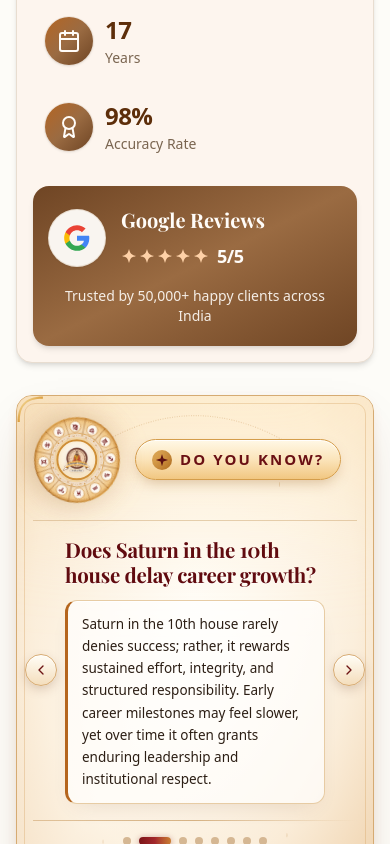
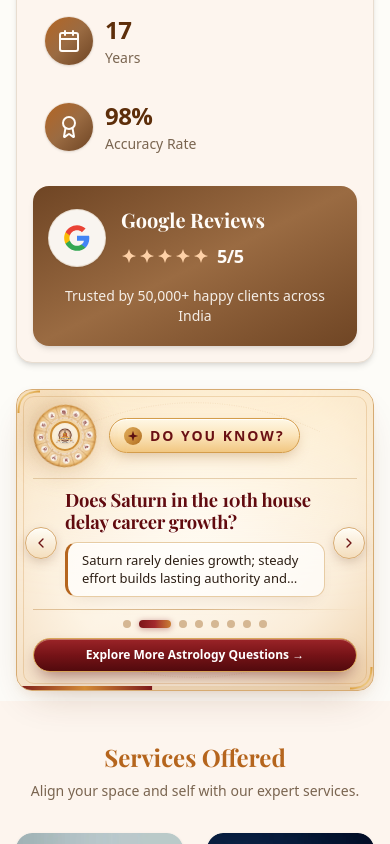
Before and after one commit to astroacharyaganesh/career-page, a React (Vite) app: page / in a window 390 px wide. Shown: the part 1156-2000 px from the top of the page. Built offline with nearby package versions, Linux system fonts and the light colour scheme; a web font is replaced by a local one.

Commit message:
feat(qna): add detailed answers and refine UI styling
Split QnA answers into concise summaries and detailed explanations. Updated the AstrologyQnaSection container and card shadows for a more refined visual appearance.

```diff
--- a/src/components/home/AstrologyQnaSection.tsx
+++ b/src/components/home/AstrologyQnaSection.tsx
@@ -236,7 +236,7 @@ export const AstrologyQnaSection: React.FC<AstrologyQnaSectionProps> = ({ onOpen
     <section
       id="astrology-qna"
       aria-label="Do You Know Astrology Insights"
-      className="w-full bg-background py-4 sm:py-6"
+      className="w-full bg-background py-2.5 sm:py-4"
     >
       <div className="w-full max-w-[1536px] mx-auto px-4 sm:px-6 lg:px-8">
         <article
@@ -244,7 +244,7 @@ export const AstrologyQnaSection: React.FC<AstrologyQnaSectionProps> = ({ onOpen
           onMouseLeave={() => setIsPaused(false)}
           onFocus={() => setIsPaused(true)}
           onBlur={() => setIsPaused(false)}
-          className="group relative w-full overflow-hidden rounded-2xl border border-[#d6ab72] bg-gradient-to-br from-[#f3d8b4] via-[#fdf4e6] to-[#efd1aa] shadow-[0_20px_48px_-18px_rgba(92,42,14,0.26),0_4px_14px_-4px_rgba(181,101,29,0.14)] transition-shadow duration-300 hover:shadow-[0_24px_56px_-16px_rgba(92,42,14,0.32)]"
+          className="group relative w-full overflow-hidden rounded-2xl border border-[#d6ab72] bg-gradient-to-br from-[#f3d8b4] via-[#fdf4e6] to-[#efd1aa] shadow-[0_16px_38px_-16px_rgba(92,42,14,0.24),0_4px_12px_-4px_rgba(181,101,29,0.12)] transition-shadow duration-300 hover:shadow-[0_20px_46px_-14px_rgba(92,42,14,0.3)]"
         >
           {/* Warm Illuminated Center Luminance + Soft Celestial Ambient Glows */}
           <div
@@ -253,36 +253,36 @@ export const AstrologyQnaSection: React.FC<AstrologyQnaSectionProps> = ({ onOpen
           />
           <div
             aria-hidden="true"
-            className="pointer-events-none absolute -top-24 left-1/2 -translate-x-1/2 h-48 w-[520px] rounded-full bg-[#ffe6b8]/45 blur-3xl"
+            className="pointer-events-none absolute -top-20 left-1/2 -translate-x-1/2 h-40 w-[480px] rounded-full bg-[#ffe6b8]/45 blur-3xl"
           />
 
           {/* Subtle Inner Manuscript Filigree Double Frame */}
           <div
             aria-hidden="true"
-            className="pointer-events-none absolute inset-[7px] rounded-[11px] border border-[#d4a15e]/35"
+            className="pointer-events-none absolute inset-[6px] rounded-[11px] border border-[#d4a15e]/35"
           />
 
           {/* Subtle Celestial Constellation Arcs & Twinkling Star Points */}
           <svg
             aria-hidden="true"
-            viewBox="0 0 1200 320"
+            viewBox="0 0 1200 260"
             preserveAspectRatio="none"
             className="pointer-events-none absolute inset-0 h-full w-full opacity-[0.26] text-[#b4742a]"
             fill="none"
           >
-            <path d="M180 42 Q 600 -18 1020 42" stroke="currentColor" strokeWidth="0.7" strokeDasharray="3 5" />
-            <path d="M220 282 Q 600 330 980 282" stroke="currentColor" strokeWidth="0.7" strokeDasharray="3 5" />
-            <circle cx="320" cy="48" r="1.5" fill="currentColor" />
-            <circle cx="885" cy="54" r="1.5" fill="currentColor" />
-            <circle cx="290" cy="272" r="1.4" fill="currentColor" />
-            <circle cx="910" cy="268" r="1.4" fill="currentColor" />
+            <path d="M180 36 Q 600 -14 1020 36" stroke="currentColor" strokeWidth="0.7" strokeDasharray="3 5" />
+            <path d="M220 228 Q 600 270 980 228" stroke="currentColor" strokeWidth="0.7" strokeDasharray="3 5" />
+            <circle cx="320" cy="40" r="1.5" fill="currentColor" />
+            <circle cx="885" cy="46" r="1.5" fill="currentColor" />
+            <circle cx="290" cy="222" r="1.4" fill="currentColor" />
+            <circle cx="910" cy="218" r="1.4" fill="currentColor" />
           </svg>
 
           {/* Twinkling 4-Point Celestial Sparkles */}
           <svg
             aria-hidden="true"
             viewBox="0 0 20 20"
-            className="pointer-events-none hidden md:block absolute top-6 left-[27%] h-3 w-3 text-[#d19035] qna-star-twinkle"
+            className="pointer-events-none hidden md:block absolute top-4 left-[27%] h-3 w-3 text-[#d19035] qna-star-twinkle"
             fill="currentColor"
           >
             <path d="M10 0L12.1 7.9L20 10L12.1 12.1L10 20L7.9 12.1L0 10L7.9 7.9L10 0Z" />
@@ -291,7 +291,7 @@ export const AstrologyQnaSection: React.FC<AstrologyQnaSectionProps> = ({ onOpen
             aria-hidden="true"
             viewBox="0 0 20 20"
             style={{ animationDelay: '1.8s' }}
-            className="pointer-events-none hidden md:block absolute top-8 right-[26%] h-2.5 w-2.5 text-[#c9842c] qna-star-twinkle"
+            className="pointer-events-none hidden md:block absolute top-5 right-[26%] h-2.5 w-2.5 text-[#c9842c] qna-star-twinkle"
             fill="currentColor"
           >
             <path d="M10 0L12.1 7.9L20 10L12.1 12.1L10 20L7.9 12.1L0 10L7.9 7.9L10 0Z" />
@@ -301,7 +301,7 @@ export const AstrologyQnaSection: React.FC<AstrologyQnaSectionProps> = ({ onOpen
           <svg
             aria-hidden="true"
             viewBox="0 0 64 64"
-            className="pointer-events-none absolute top-0 left-0 z-20 h-9 w-9 sm:h-12 sm:w-12"
+            className="pointer-events-none absolute top-0 left-0 z-20 h-8 w-8 sm:h-10 sm:w-10"
             fill="none"
           >
             <defs>
@@ -318,7 +318,7 @@ export const AstrologyQnaSection: React.FC<AstrologyQnaSectionProps> = ({ onOpen
           <svg
             aria-hidden="true"
             viewBox="0 0 64 64"
-            className="pointer-events-none absolute bottom-0 right-0 z-20 h-9 w-9 sm:h-12 sm:w-12"
+            className="pointer-events-none absolute bottom-0 right-0 z-20 h-8 w-8 sm:h-10 sm:w-10"
             fill="none"
           >
             <defs>
@@ -337,32 +337,32 @@ export const AstrologyQnaSection: React.FC<AstrologyQnaSectionProps> = ({ onOpen
             type="button"
             onClick={handlePrev}
             aria-label="Previous astrology question"
-            className="hidden md:inline-flex absolute left-2.5 lg:left-4 top-1/2 -translate-y-1/2 z-30 h-9 w-9 lg:h-10 lg:w-10 items-center justify-center rounded-full border border-[#d6aa72] bg-gradient-to-b from-[#fffdf7]/95 to-[#f3dcba]/95 backdrop-blur-2xs text-[#6d1414] shadow-[0_6px_16px_-4px_rgba(92,42,14,0.25),inset_0_1px_0_rgba(255,255,255,0.9)] hover:scale-105 hover:border-[#b97728] hover:from-[#fff9eb] hover:to-[#ecc792] active:scale-95 transition-all cursor-pointer focus-visible:outline-2 focus-visible:outline-offset-2 focus-visible:outline-[#6d1414]"
+            className="hidden md:inline-flex absolute left-2.5 lg:left-4 top-1/2 -translate-y-1/2 z-30 h-8 w-8 lg:h-9 lg:w-9 items-center justify-center rounded-full border border-[#d6aa72] bg-gradient-to-b from-[#fffdf7]/95 to-[#f3dcba]/95 backdrop-blur-2xs text-[#6d1414] shadow-[0_6px_16px_-4px_rgba(92,42,14,0.25),inset_0_1px_0_rgba(255,255,255,0.9)] hover:scale-105 hover:border-[#b97728] hover:from-[#fff9eb] hover:to-[#ecc792] active:scale-95 transition-all cursor-pointer focus-visible:outline-2 focus-visible:outline-offset-2 focus-visible:outline-[#6d1414]"
           >
-            <ChevronLeft className="w-4.5 h-4.5" />
+            <ChevronLeft className="w-4 h-4" />
           </button>
 
           <button
             type="button"
             onClick={handleNext}
             aria-label="Next astrology question"
-            className="hidden md:inline-flex absolute right-2.5 lg:right-4 top-1/2 -translate-y-1/2 z-30 h-9 w-9 lg:h-10 lg:w-10 items-center justify-center rounded-full border border-[#d6aa72] bg-gradient-to-b from-[#fffdf7]/95 to-[#f3dcba]/95 backdrop-blur-2xs text-[#6d1414] shadow-[0_6px_16px_-4px_rgba(92,42,14,0.25),inset_0_1px_0_rgba(255,255,255,0.9)] hover:scale-105 hover:border-[#b97728] hover:from-[#fff9eb] hover:to-[#ecc792] active:scale-95 transition-all cursor-pointer focus-visible:outline-2 focus-visible:outline-offset-2 focus-visible:outline-[#6d1414]"
+            className="hidden md:inline-flex absolute right-2.5 lg:right-4 top-1/2 -translate-y-1/2 z-30 h-8 w-8 lg:h-9 lg:w-9 items-center justify-center rounded-full border border-[#d6aa72] bg-gradient-to-b from-[#fffdf7]/95 to-[#f3dcba]/95 backdrop-blur-2xs text-[#6d1414] shadow-[0_6px_16px_-4px_rgba(92,42,14,0.25),inset_0_1px_0_rgba(255,255,255,0.9)] hover:scale-105 hover:border-[#b97728] hover:from-[#fff9eb] hover:to-[#ecc792] active:scale-95 transition-all cursor-pointer focus-visible:outline-2 focus-visible:outline-offset-2 focus-visible:outline-[#6d1414]"
           >
-            <ChevronRight className="w-4.5 h-4.5" />
+            <ChevronRight className="w-4 h-4" />
           </button>
 
           {/* DESKTOP LEFT DUAL-ROTATING CHAKRA WITH CENTER ACHARYA GANESH LOGO & HIGHLIGHTED ZODIAC SIGNS */}
           <div className="pointer-events-none hidden md:flex items-center justify-center absolute left-13 lg:left-16 top-1/2 -translate-y-1/2 z-10">
-            <VedicChakraEmblem className="h-40 w-40 lg:h-52 lg:w-52" />
+            <VedicChakraEmblem className="h-36 w-36 lg:h-44 lg:w-44" />
           </div>
 
           {/* DESKTOP RIGHT SIDE VEDIC KUNDLI CHART ETCHING & BRASS ARMILLARY SPHERE */}
           <div
             aria-hidden="true"
-            className="pointer-events-none hidden md:block absolute right-12 lg:right-16 bottom-0 z-10 h-38 w-38 lg:h-46 lg:w-46 select-none"
+            className="pointer-events-none hidden md:block absolute right-12 lg:right-16 bottom-0 z-10 h-32 w-32 lg:h-38 lg:w-38 select-none"
           >
             {/* Warm Golden Aura Behind Armillary Sphere */}
-            <div className="pointer-events-none absolute right-2 bottom-4 h-32 w-32 rounded-full bg-[radial-gradient(circle,rgba(232,175,92,0.32)_0%,transparent_72%)] blur-lg" />
+            <div className="pointer-events-none absolute right-2 bottom-3 h-24 w-24 rounded-full bg-[radial-gradient(circle,rgba(232,175,92,0.32)_0%,transparent_72%)] blur-lg" />
 
             <svg viewBox="0 0 210 185" fill="none" xmlns="http://www.w3.org/2000/svg" className="relative h-full w-full">
               <defs>
@@ -404,19 +404,19 @@ export const AstrologyQnaSection: React.FC<AstrologyQnaSectionProps> = ({ onOpen
           </div>
 
           {/* MAIN CONTENT COLUMN */}
-          <div className="relative z-10 w-full px-4 py-5 sm:px-7 sm:py-7 md:pl-[228px] md:pr-[208px] lg:pl-[302px] lg:pr-[268px]">
+          <div className="relative z-10 w-full px-4 py-3.5 sm:px-6 sm:py-4.5 md:pl-[212px] md:pr-[192px] lg:pl-[268px] lg:pr-[242px]">
             {/* MOBILE HEADER ROW: Circular Dual-Rolling Chakra + Enlarged DO YOU KNOW? Pill */}
-            <div className="flex md:hidden items-center gap-3.5 pb-4 border-b border-[#d9b88c]/65">
-              <VedicChakraEmblem className="h-22 w-22 sm:h-24 sm:w-24" compact />
+            <div className="flex md:hidden items-center gap-3 pb-2.5 border-b border-[#d9b88c]/65">
+              <VedicChakraEmblem className="h-16 w-16 sm:h-18 sm:w-18" compact />
 
               <div className="flex-1 min-w-0 flex items-center">
-                <div className="inline-flex items-center gap-2 rounded-full border border-[#d49d4b] bg-gradient-to-b from-[#fff8e6] via-[#fbe4ba] to-[#f1c781] px-4 py-2 shadow-[0_6px_14px_-4px_rgba(148,86,17,0.34),inset_0_1px_0_rgba(255,255,255,0.92)]">
-                  <span className="inline-flex h-5 w-5 items-center justify-center rounded-full bg-gradient-to-br from-[#eab55f] to-[#b06d1d] text-[#5c1111] shadow-inner shrink-0">
-                    <svg viewBox="0 0 24 24" className="h-3.5 w-3.5" fill="currentColor" aria-hidden="true">
+                <div className="inline-flex items-center gap-2 rounded-full border border-[#d49d4b] bg-gradient-to-b from-[#fff8e6] via-[#fbe4ba] to-[#f1c781] px-3.5 py-1.5 shadow-[0_6px_14px_-4px_rgba(148,86,17,0.34),inset_0_1px_0_rgba(255,255,255,0.92)]">
+                  <span className="inline-flex h-4.5 w-4.5 items-center justify-center rounded-full bg-gradient-to-br from-[#eab55f] to-[#b06d1d] text-[#5c1111] shadow-inner shrink-0">
+                    <svg viewBox="0 0 24 24" className="h-3 w-3" fill="currentColor" aria-hidden="true">
                       <path d="M12 1.5L14.4 9.6L22.5 12L14.4 14.4L12 22.5L9.6 14.4L1.5 12L9.6 9.6L12 1.5Z" />
                     </svg>
                   </span>
-                  <span className="text-[15px] sm:text-base font-extrabold uppercase tracking-[0.14em] text-[#6a1014] whitespace-nowrap">
+                  <span className="text-[14px] sm:text-[15px] font-extrabold uppercase tracking-[0.14em] text-[#6a1014] whitespace-nowrap">
                     DO YOU KNOW?
                   </span>
                 </div>
@@ -432,13 +432,13 @@ export const AstrologyQnaSection: React.FC<AstrologyQnaSectionProps> = ({ onOpen
                 </svg>
               </div>
 
-              <div className="inline-flex items-center gap-2.5 rounded-full border border-[#d49d4b] bg-gradient-to-b from-[#fff8e6] via-[#fbe4ba] to-[#f1c781] px-5.5 py-2 shadow-[0_6px_16px_-4px_rgba(148,86,17,0.34),inset_0_1px_0_rgba(255,255,255,0.92)]">
-                <span className="inline-flex h-5.5 w-5.5 items-center justify-center rounded-full bg-gradient-to-br from-[#eab55f] to-[#b06d1d] text-[#5c1111] shadow-inner shrink-0">
-                  <svg viewBox="0 0 24 24" className="h-3.5 w-3.5" fill="currentColor" aria-hidden="true">
+              <div className="inline-flex items-center gap-2 rounded-full border border-[#d49d4b] bg-gradient-to-b from-[#fff8e6] via-[#fbe4ba] to-[#f1c781] px-4.5 py-1.5 shadow-[0_6px_16px_-4px_rgba(148,86,17,0.34),inset_0_1px_0_rgba(255,255,255,0.92)]">
+                <span className="inline-flex h-5 w-5 items-center justify-center rounded-full bg-gradient-to-br from-[#eab55f] to-[#b06d1d] text-[#5c1111] shadow-inner shrink-0">
+                  <svg viewBox="0 0 24 24" className="h-3 w-3" fill="currentColor" aria-hidden="true">
                     <path d="M12 1.5L14.4 9.6L22.5 12L14.4 14.4L12 22.5L9.6 14.4L1.5 12L9.6 9.6L12 1.5Z" />
                   </svg>
                 </span>
-                <span className="text-[15px] lg:text-base font-extrabold uppercase tracking-[0.16em] text-[#6a1014] whitespace-nowrap">
+                <span className="text-[14px] lg:text-[15px] font-extrabold uppercase tracking-[0.16em] text-[#6a1014] whitespace-nowrap">
                   DO YOU KNOW?
                 </span>
               </div>
@@ -451,8 +451,8 @@ export const AstrologyQnaSection: React.FC<AstrologyQnaSectionProps> = ({ onOpen
               </div>
             </div>
 
-            {/* Question & Illuminated Answer Surface with Mobile Left/Right Navigation Arrows */}
-            <div className="relative mt-4 sm:mt-5">
+            {/* Question & Compact 2-Line Illuminated Answer with Mobile Left/Right Navigation Arrows */}
+            <div className="relative mt-2.5 sm:mt-3">
               <button
                 type="button"
                 onClick={handlePrev}
@@ -471,13 +471,13 @@ export const AstrologyQnaSection: React.FC<AstrologyQnaSectionProps> = ({ onOpen
                 <ChevronRight className="w-4 h-4" />
               </button>
 
-              <div key={currentItem.id} className="qna-fade-slide px-8 sm:px-9 md:px-0 space-y-3">
-                <h2 className="font-serif-display text-[1.28rem] sm:text-[1.68rem] lg:text-[1.82rem] font-bold text-[#610b0f] leading-[1.24] tracking-[-0.012em] drop-shadow-[0_1px_0_rgba(255,255,255,0.75)]">
+              <div key={currentItem.id} className="qna-fade-slide px-8 sm:px-9 md:px-0 space-y-2">
+                <h2 className="font-serif-display text-[1.15rem] sm:text-[1.42rem] lg:text-[1.56rem] font-bold text-[#610b0f] leading-[1.22] tracking-[-0.012em] drop-shadow-[0_1px_0_rgba(255,255,255,0.75)]">
                   {currentItem.question}
                 </h2>
 
-                <div className="rounded-xl border border-[#e3c396]/85 border-l-[3px] border-l-[#b5651d] bg-white/68 backdrop-blur-xs px-3.5 py-3 sm:px-5 sm:py-3.5 shadow-[inset_0_1px_0_rgba(255,255,255,0.92),0_10px_22px_-12px_rgba(93,46,10,0.16)]">
-                  <p className="text-[13.5px] sm:text-[15.5px] text-[#2c1e14] leading-[1.65] font-normal">
+                <div className="rounded-xl border border-[#e3c396]/85 border-l-[3px] border-l-[#b5651d] bg-white/68 backdrop-blur-xs px-3.5 py-2 sm:px-4.5 sm:py-2.5 shadow-[inset_0_1px_0_rgba(255,255,255,0.92),0_8px_18px_-10px_rgba(93,46,10,0.14)]">
+                  <p className="text-[13px] sm:text-[14.5px] text-[#2c1e14] leading-[1.45] font-normal line-clamp-2">
                     {currentItem.answer}
                   </p>
                 </div>
@@ -487,11 +487,11 @@ export const AstrologyQnaSection: React.FC<AstrologyQnaSectionProps> = ({ onOpen
             {/* Subtle Horizontal Tan Divider */}
             <div
               aria-hidden="true"
-              className="mt-4 sm:mt-5 h-px w-full bg-gradient-to-r from-[#d2aa77]/65 via-[#cfa46e]/80 to-transparent"
+              className="mt-3 h-px w-full bg-gradient-to-r from-[#d2aa77]/65 via-[#cfa46e]/80 to-transparent"
             />
 
             {/* Bottom Controls Row: Step Indicators + Luminous Maroon-Gold CTA Button */}
-            <div className="mt-4 flex flex-col sm:flex-row sm:items-center sm:justify-between gap-3.5 sm:gap-4">
+            <div className="mt-2.5 sm:mt-3 flex flex-col sm:flex-row sm:items-center sm:justify-between gap-2.5 sm:gap-4">
               <div className="flex items-center justify-center sm:justify-start gap-2" role="tablist" aria-label="Astrology Q&A Slides">
                 {ASTROLOGY_QNA_ITEMS.map((item, idx) => {
                   const isCurrent = idx === activeIndex;
@@ -519,7 +519,7 @@ export const AstrologyQnaSection: React.FC<AstrologyQnaSectionProps> = ({ onOpen
                   setModalCategory('All');
                   setIsMoreModalOpen(true);
                 }}
-                className="group/cta relative overflow-hidden inline-flex w-full sm:w-auto items-center justify-center gap-2 rounded-full border border-[#d8a65a] bg-gradient-to-b from-[#9b2428] via-[#761317] to-[#520a0d] hover:from-[#ac2a2f] hover:to-[#630d11] px-5.5 py-2.5 text-xs sm:text-[13.5px] font-semibold text-white shadow-[0_10px_22px_-6px_rgba(86,11,14,0.58),inset_0_1px_0_rgba(255,224,185,0.42)] hover:-translate-y-0.5 active:translate-y-0 transition-all duration-200 cursor-pointer whitespace-nowrap"
+                className="group/cta relative overflow-hidden inline-flex w-full sm:w-auto items-center justify-center gap-2 rounded-full border border-[#d8a65a] bg-gradient-to-b from-[#9b2428] via-[#761317] to-[#520a0d] hover:from-[#ac2a2f] hover:to-[#630d11] px-4.5 py-2 text-xs sm:text-[13px] font-semibold text-white shadow-[0_8px_18px_-6px_rgba(86,11,14,0.58),inset_0_1px_0_rgba(255,224,185,0.42)] hover:-translate-y-0.5 active:translate-y-0 transition-all duration-200 cursor-pointer whitespace-nowrap"
               >
                 <span
                   aria-hidden="true"
@@ -611,7 +611,7 @@ export const AstrologyQnaSection: React.FC<AstrologyQnaSectionProps> = ({ onOpen
                     {item.question}
                   </h4>
                   <p className="text-xs sm:text-sm text-foreground/90 leading-relaxed">
-                    {item.answer}
+                    {item.detailedAnswer || item.answer}
                   </p>
                 </div>
               ))}
--- a/src/data/homePageData.ts
+++ b/src/data/homePageData.ts
@@ -640,6 +640,7 @@ export interface AstrologyQnaItem {
   question: string;
   shortPreview: string;
   answer: string;
+  detailedAnswer?: string;
   keyTakeaway: string;
 }
 
@@ -657,7 +658,8 @@ export const ASTROLOGY_QNA_ITEMS: AstrologyQnaItem[] = [
     topicTitle: 'Venus in the 7th House',
     question: 'What happens when Venus is placed in the 7th house?',
     shortPreview: 'Explore its traditional meaning for relationships, partnerships and attraction.',
-    answer:
+    answer: 'Venus in the 7th house fosters charm, devotion, and graceful partnership harmony.',
+    detailedAnswer:
       'In classical Vedic astrology, the 7th house governs marriage, committed partnerships, and public dealings, while Venus (Shukra) signifies love, harmony, beauty, and diplomacy. Placed here, Venus generally fosters natural charm, mutual affection, and a desire for balanced, graceful relationships—though exact results always depend on its sign dignity, aspects, and running Dasha.',
     keyTakeaway: 'Favors warmth and partnership harmony when unafflicted in the birth chart.'
   },
@@ -667,7 +669,8 @@ export const ASTROLOGY_QNA_ITEMS: AstrologyQnaItem[] = [
     topicTitle: 'Saturn in the 10th House',
     question: 'Does Saturn in the 10th house delay career growth?',
     shortPreview: 'Understand how Shani builds lasting authority through steady discipline and patience.',
-    answer:
+    answer: 'Saturn rarely denies growth; steady effort builds lasting authority and respect.',
+    detailedAnswer:
       'Saturn in the 10th house rarely denies success; rather, it rewards sustained effort, integrity, and structured responsibility. Early career milestones may feel slower, yet over time it often grants enduring leadership and institutional respect.',
     keyTakeaway: 'Slow early momentum often matures into durable professional authority.'
   },
@@ -677,7 +680,8 @@ export const ASTROLOGY_QNA_ITEMS: AstrologyQnaItem[] = [
     topicTitle: 'The 10th House (Karma Bhava)',
     question: 'How does the 10th house shape your career and public standing?',
     shortPreview: 'See how planets and the 10th lord indicate vocation, reputation, and leadership.',
-    answer:
+    answer: 'The 10th house and D10 chart reveal vocation, achievements, and public standing.',
+    detailedAnswer:
       'Known as Karma Bhava, the 10th house represents profession, visible achievements, and societal contribution. Reading both the Rashi (D1) 10th house and the Dashamsha (D10) chart reveals whether an individual thrives best in advisory roles, independent enterprise, or structured leadership.',
     keyTakeaway: 'Read the 10th house alongside the 10th lord and D10 Dashamsha chart.'
   },
@@ -687,7 +691,8 @@ export const ASTROLOGY_QNA_ITEMS: AstrologyQnaItem[] = [
     topicTitle: 'The 7th House (Kalatra Bhava)',
     question: 'What does the 7th house reveal beyond marriage?',
     shortPreview: 'Discover its classical role in business alliances, contracts, and client relationships.',
-    answer:
+    answer: 'Beyond marriage, it governs business alliances, contracts, and client rapport.',
+    detailedAnswer:
       'While widely known as the house of spouse and marriage, the 7th house equally governs business partnerships, legal agreements, and one-on-one client rapport. Its strength indicates how harmoniously you collaborate with others.',
     keyTakeaway: 'Key house for both committed relationships and business collaborations.'
   },
@@ -697,7 +702,8 @@ export const ASTROLOGY_QNA_ITEMS: AstrologyQnaItem[] = [
     topicTitle: 'Ascendant vs. Moon Sign',
     question: 'Which sign matters more in Vedic astrology: Lagna or Moon Sign?',
     shortPreview: 'Learn how your Rising Sign maps life events while the Moon Sign reflects your mind.',
-    answer:
+    answer: 'Lagna sets your 12-house life map, while Moon Sign governs mind and transits.',
+    detailedAnswer:
       'Your Ascendant (Lagna) fixes the exact house structure of all 12 life areas and is essential for accurate timing and event prediction. Meanwhile, your Moon Sign (Janma Rashi) reflects emotional temperament, mental resilience, and serves as the anchor for transit (Gochar) and Nakshatra reading.',
     keyTakeaway: 'Lagna sets the house blueprint; Moon sign governs mind and transits.'
   },
@@ -707,7 +713,8 @@ export const ASTROLOGY_QNA_ITEMS: AstrologyQnaItem[] = [
     topicTitle: 'Elements of the 12 Signs',
     question: 'How do Agni, Prithvi, Vayu and Jala elements shape personality?',
     shortPreview: 'See how Vedic elemental temperament explains compatibility and natural instincts.',
-    answer:
+    answer: 'Fire brings drive, Earth practicality, Air intellect, and Water deep intuition.',
+    detailedAnswer:
       'Fire signs bring initiative, Earth signs bring practicality, Air signs bring curiosity and communication, and Water signs bring intuition and emotional depth. Understanding elemental balance helps explain why certain partnerships feel effortless.',
     keyTakeaway: 'Elemental harmony reveals natural communication and decision styles.'
   },
@@ -717,7 +724,8 @@ export const ASTROLOGY_QNA_ITEMS: AstrologyQnaItem[] = [
     topicTitle: 'Prashna Kundali Explained',
     question: 'How does Prashna Kundali answer a question without birth time?',
     shortPreview: 'Discover how a chart cast for the moment of inquiry reveals immediate clarity.',
-    answer:
+    answer: 'A chart cast for the exact moment of inquiry reveals answers without birth time.',
+    detailedAnswer:
       'Prashna Kundali (Horary Vedic Astrology) casts a planetary chart for the exact time and place a sincere question is asked. When exact birth details are unavailable—or when you face an urgent career, property, or legal choice—the Prashna Lagna and Moon reveal the unfolding outcome.',
     keyTakeaway: 'Ideal for time-sensitive decisions or charts with uncertain birth time.'
   },
@@ -727,7 +735,8 @@ export const ASTROLOGY_QNA_ITEMS: AstrologyQnaItem[] = [
     topicTitle: 'Timing Events via Prashna',
     question: 'Can Prashna Kundali indicate when an outcome will happen?',
     shortPreview: 'Understand classical planetary degrees and Moon movement used for near-term timing.',
-    answer:
+    answer: 'Planetary aspects and Moon motion in Prashna indicate pace and near-term timing.',
+    detailedAnswer:
       'Classical Prashna texts examine the applying aspects between the Lagna lord and Karyesha (significator of the question) alongside Navamsha strength to estimate whether a matter resolves quickly, faces a temporary hurdle, or requires patience.',
     keyTakeaway: 'Applying planetary aspects indicate pace and near-term fruition.'
   }
```
